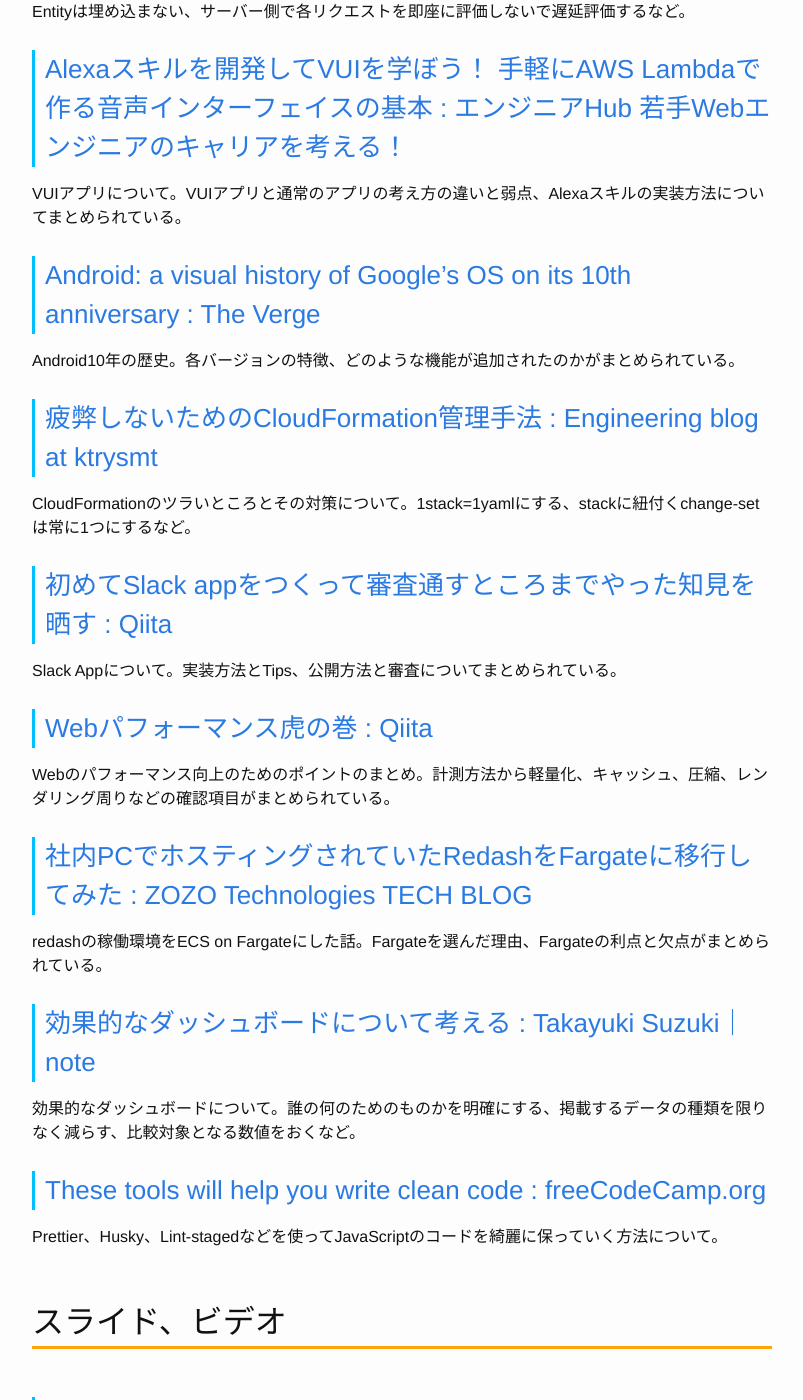
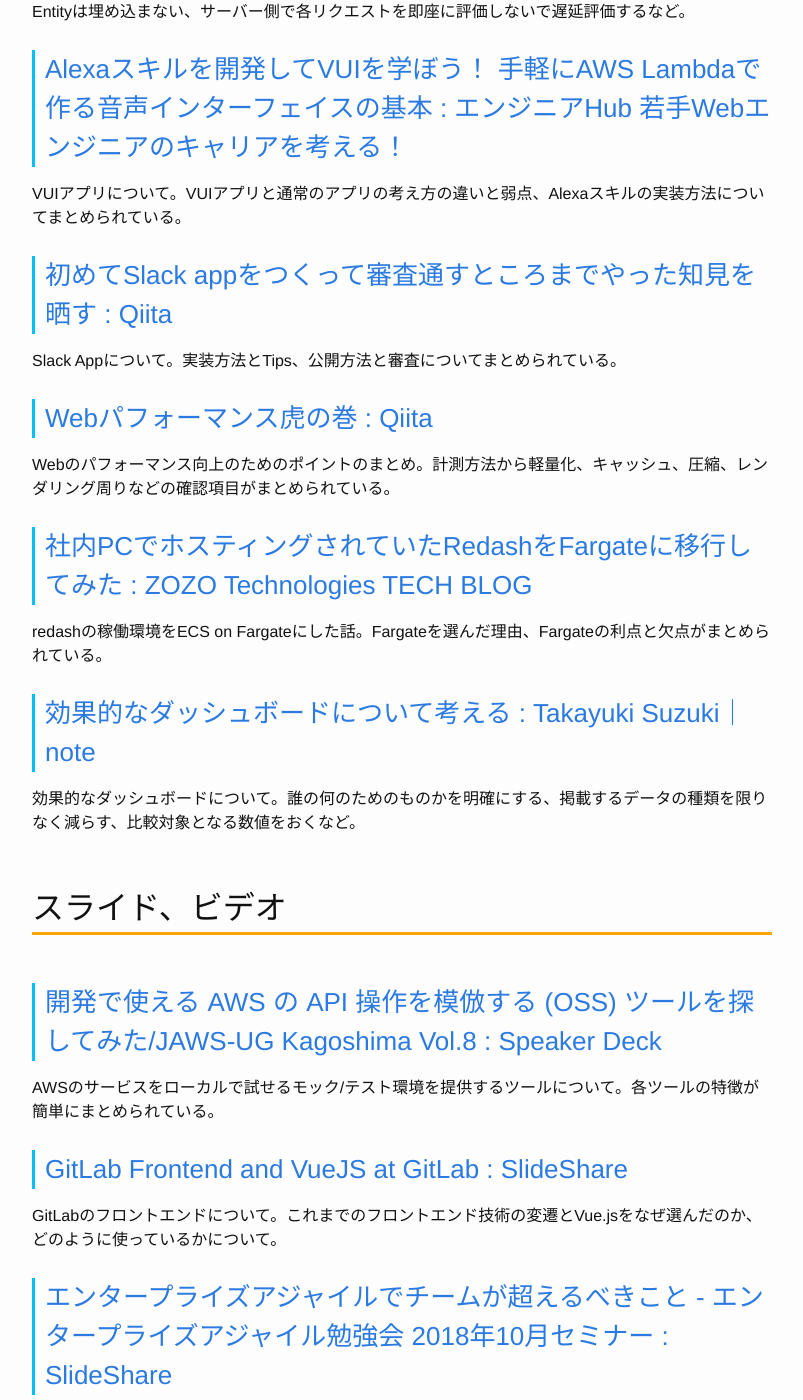
Before and after one commit to Gather-Tech/Gather-Tech.github.io, a Jekyll site: the page built from _posts/2018/2018-10-29-Gather122.md, in a window 1280 px wide and 1400 px high, scrolled down 2115 px. Shown: the whole window, without its empty margins (238-1041 px from the left). Built offline with Jekyll 4.4.1, drawn with Linux system fonts in a browser that asks for light colours; some of the changed text lies outside the part shown.

Commit message:
Reduced articles

```diff
--- a/_posts/2018/2018-10-29-Gather122.md
+++ b/_posts/2018/2018-10-29-Gather122.md
@@ -52,14 +52,6 @@
 
 VUIアプリについて。VUIアプリと通常のアプリの考え方の違いと弱点、Alexaスキルの実装方法についてまとめられている。
 
-### [Android: a visual history of Google’s OS on its 10th anniversary : The Verge](https://www.theverge.com/2011/12/7/2585779/android-10th-anniversary-google-history-pie-oreo-nougat-cupcake)
-
-Android10年の歴史。各バージョンの特徴、どのような機能が追加されたのかがまとめられている。
-
-### [疲弊しないためのCloudFormation管理手法 : Engineering blog at ktrysmt](https://ktrysmt.github.io/blog/how-to-manage-cfn-easily/)
-
-CloudFormationのツラいところとその対策について。1stack=1yamlにする、stackに紐付くchange-setは常に1つにするなど。
-
 ### [初めてSlack appをつくって審査通すところまでやった知見を晒す : Qiita](https://qiita.com/munky69rock/items/3342c7b7c642fd2c68f3)
 
 Slack Appについて。実装方法とTips、公開方法と審査についてまとめられている。
@@ -75,10 +67,6 @@
 ### [効果的なダッシュボードについて考える : Takayuki Suzuki｜note](https://note.mu/suuyan73/n/nf8525b8ae3e3)
 
 効果的なダッシュボードについて。誰の何のためのものかを明確にする、掲載するデータの種類を限りなく減らす、比較対象となる数値をおくなど。
-
-### [These tools will help you write clean code : freeCodeCamp.org](https://medium.freecodecamp.org/these-tools-will-help-you-write-clean-code-da4b5401f68e)
-
-Prettier、Husky、Lint-stagedなどを使ってJavaScriptのコードを綺麗に保っていく方法について。
 
 ## スライド、ビデオ
 
@@ -104,23 +92,9 @@
 
 画像をgifに変換できるCLIツール。Go製。
 
-### [suchipi/fs-remote: GitHub](https://github.com/suchipi/fs-remote)
-
-Nodeのfsモジュールのブラウザ実装。
-
 ### [imbrn/v8n: GitHub](https://github.com/imbrn/v8n)
 
 JavaScriptのバリデーションライブラリ。よく使われるルールが用意されている。カスタマイズも可能。
-
-### [stress project page](http://people.seas.harvard.edu/~apw/stress/)
-
-CPU、メモリ、ディスクに負荷を掛けられるツール。
-
-- [CPU / メモリ / ディスクに負荷をかける stress コマンド : kakakakakku blog](https://kakakakakku.hatenablog.com/entry/2018/10/22/023643)
-
-### [PipelineDB - High-Performance Time-Series Aggregation for PostgreSQL](https://www.pipelinedb.com/)
-
-PostgreSQLのextensionとして動く時系列データベース。
 
 ### [aviaviavi/toodles: GitHub](https://github.com/aviaviavi/toodles)
 
@@ -140,10 +114,6 @@
 
 Marvel作品のAPI。
 
-### [RoutineHub • A community for Siri Shortcuts](https://routinehub.co/)
-
-iOSのショートカットアプリのまとめサイト。
-
 ### [絵文字スタンプで仲間を褒めて、毎月表彰するSlackアプリ「ホメルくん」（β版）](https://homerukun.atengagement.com/)
 
 Slackの特定のリアクションが付いた発言を拾ってリアクションが多く付いた人を発表するSlackアプリ。
```
